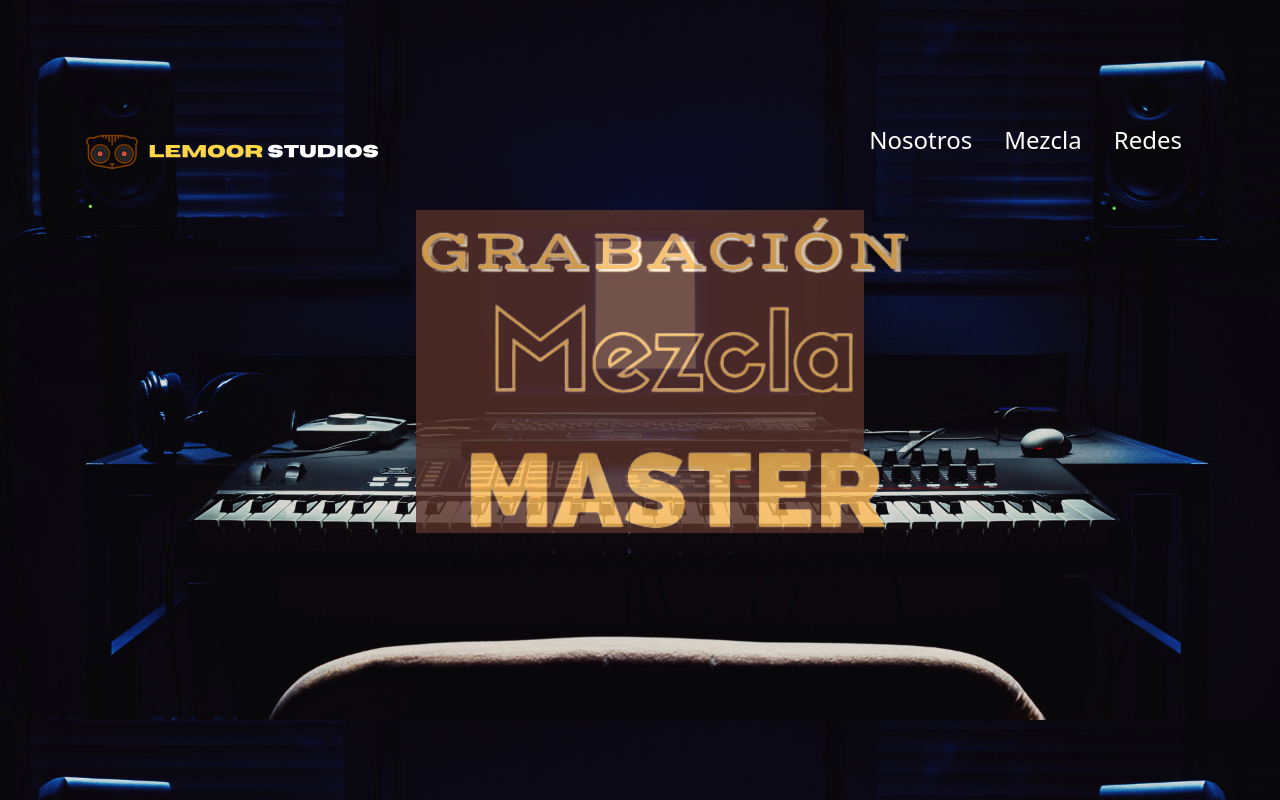
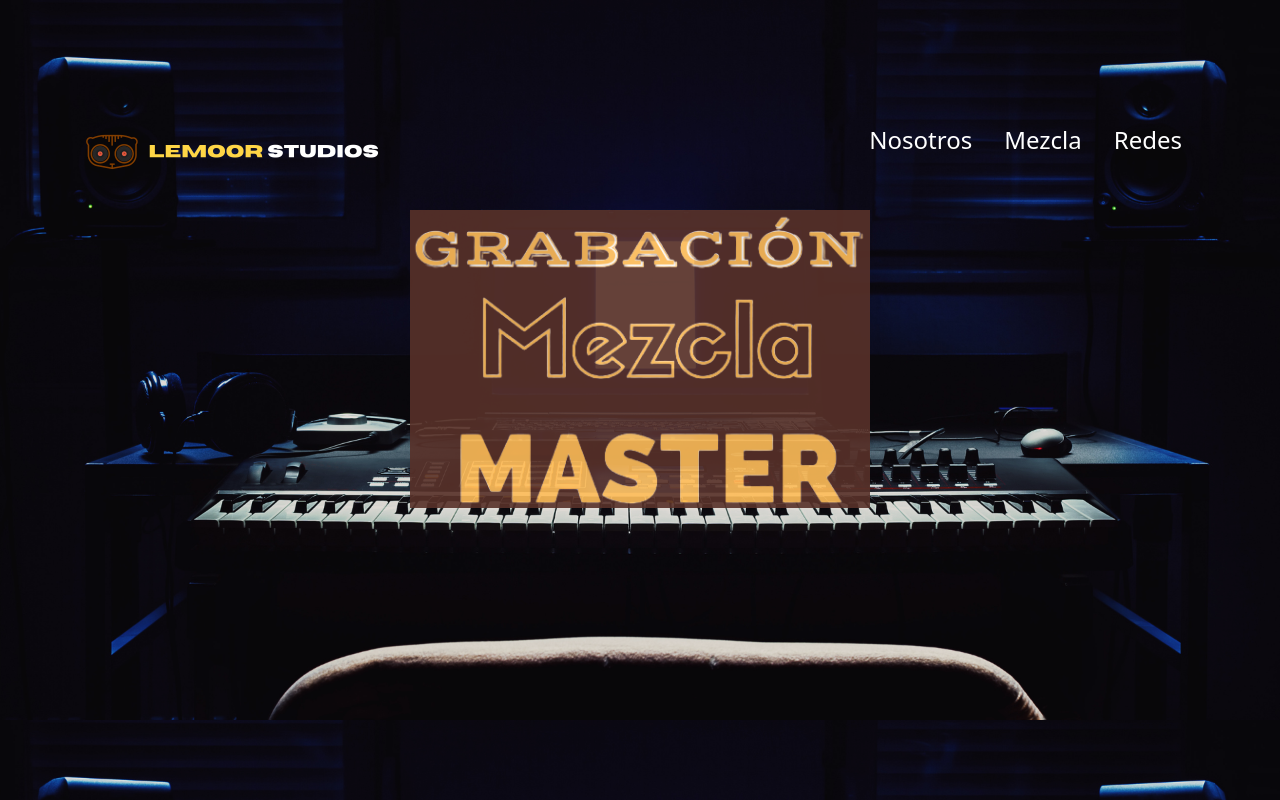
Before and after one commit to jpuery71292/Lemon, a React (Create React App) app: page / in a window 1280 px wide. Built offline with nearby package versions, Linux system fonts and the light colour scheme.

Commit message:
css change

```diff
--- a/src/components/cuerpo/cuerpos.css
+++ b/src/components/cuerpo/cuerpos.css
@@ -1,7 +1,7 @@
 .Cuerpo{
     text-align: center;
     background-color: black;
-    opacity: 0.8;
+    opacity: 0.9;
     color: white;
     font-size: x-large;
     width: 80%;
@@ -20,7 +20,7 @@
   margin-left: 25%;
   margin-right: 25%;
   background-color: black;
-  opacity: 0.8;
+  opacity: 0.9;
 }
 
 .tarjeta{
@@ -30,12 +30,12 @@
 
 .container-home{
   background-color: #583129;
-  opacity: 0.8;
+  opacity: 0.9;
   text-align: center;
-  width: 35%;
-  margin-left: 32.5%;
+  width: 36%;
+  margin-left: 32%;
 }
 
 .image{
-  width: 500px;
+  width: 100%;
 }
```
